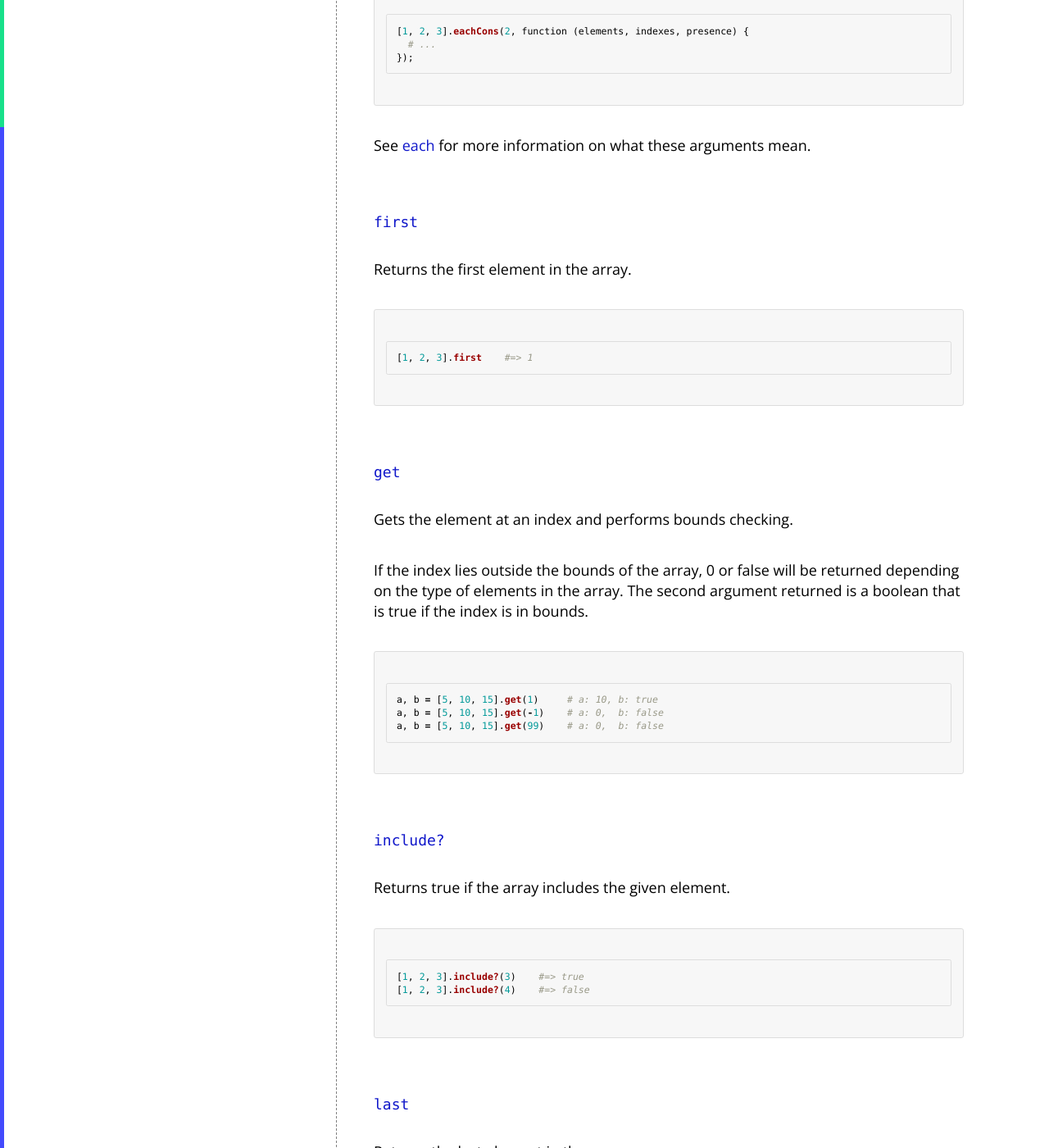
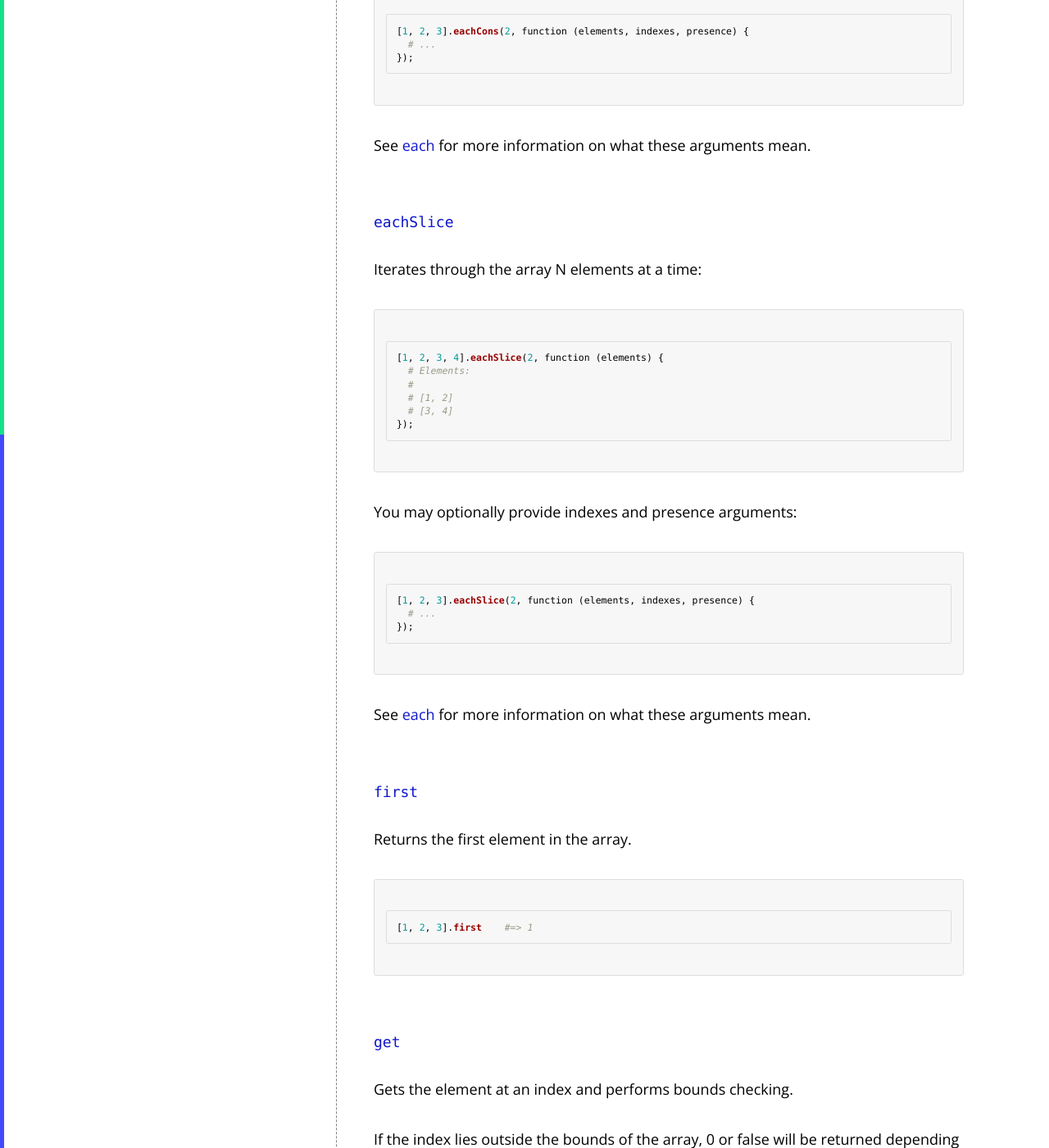
Before and after one commit to sentient-lang/sentient-lang.org, a Jekyll site: the page built from library/array.md, in a window 1280 px wide and 1400 px high, scrolled down 5824 px. Shown: the whole window at 82% size. Built offline with Jekyll 4.4.1, drawn with Linux system fonts in a browser that asks for light colours.

Commit message:
Document eachSlice

````diff
--- a/library/array.md
+++ b/library/array.md
@@ -196,6 +196,29 @@ You may optionally provide **indexes** and **presence** arguments:
 
 See [**each**](#each) for more information on what these arguments mean.
 
+##### <a id="eachSlice"></a> [eachSlice](#eachSlice)
+
+Iterates through the array N elements at a time:
+
+```ruby
+[1, 2, 3, 4].eachSlice(2, function (elements) {
+  # Elements:
+  #
+  # [1, 2]
+  # [3, 4]
+});
+```
+
+You may optionally provide **indexes** and **presence** arguments:
+
+```ruby
+[1, 2, 3].eachSlice(2, function (elements, indexes, presence) {
+  # ...
+});
+```
+
+See [**each**](#each) for more information on what these arguments mean.
+
 ##### <a id="first"></a> [first](#first)
 
 Returns the first element in the array.
````
